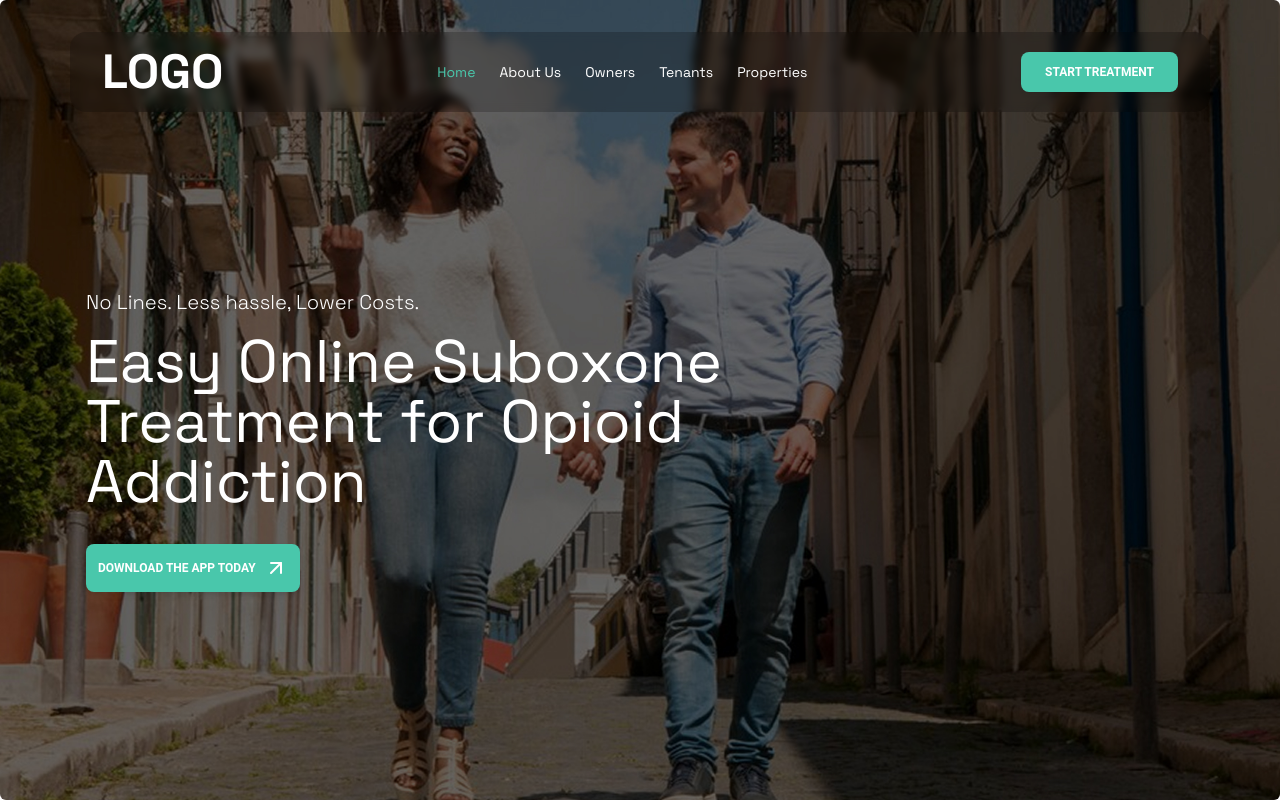
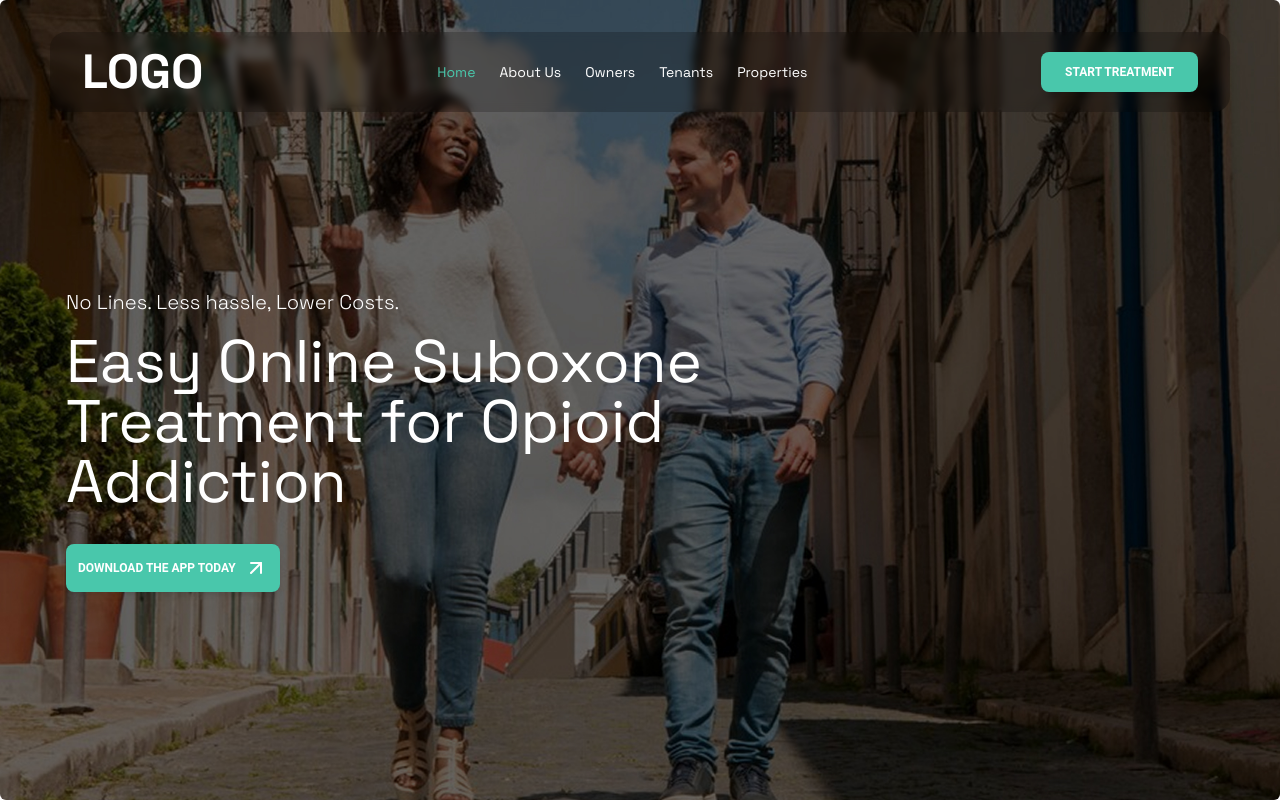
Before and after one commit to mohsinparvi/ropstam-task, a React (Vite) app: page / in a window 1280 px wide. Shown: the top 802 px of the page. Built offline with nearby package versions, Linux system fonts and the light colour scheme.

Commit message:
feat: add responsive container styles for improved layout across breakpoints

```diff
--- a/src/styles/index.css
+++ b/src/styles/index.css
@@ -27,6 +27,36 @@ body {
   /* font-weight: <weight>; */
   font-style: normal;
 }
+
+.container {
+  width: 100%;
+}
+@media (min-width: 540px) {
+  .container {
+    max-width: 540px;
+  }
+}
+@media (min-width: 720px) {
+  .container {
+    max-width: 720px;
+  }
+}
+@media (min-width: 960px) {
+  .container {
+    max-width: 960px;
+  }
+}
+@media (min-width: 1180px) {
+  .container {
+    max-width: 1180px;
+  }
+}
+/* @media (min-width: 1280px) {
+  .container {
+    max-width: 1280px;
+  }
+} */
+
 .get-app {
   background-image: url("../assets/images/get-app.webp");
   background-size: cover;
```
